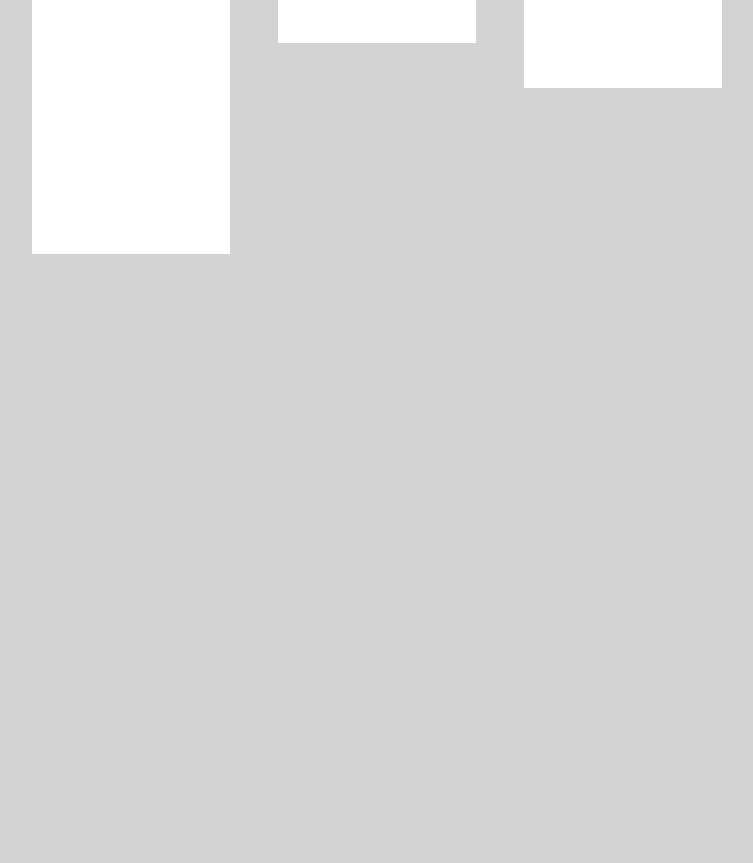
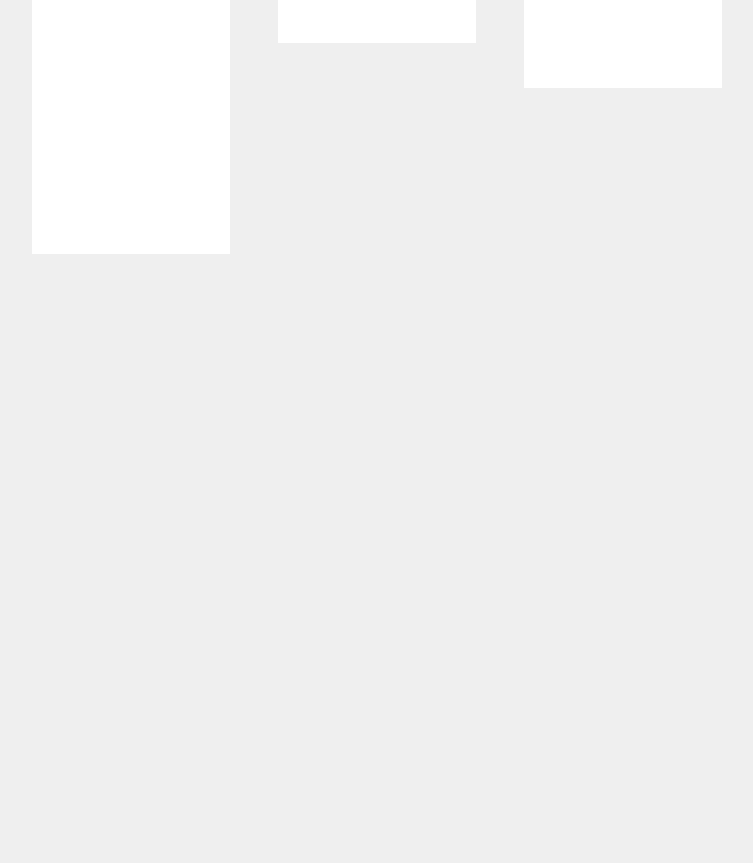
Before and after one commit to clearlysid/clearlysid.github.io, a Jekyll site: the page built from index.html, in a window 1280 px wide. Shown: the part 937-1800 px from the top of the page, without its empty margins (232-985 px from the left). Built offline with Jekyll 4.4.1, drawn with Linux system fonts in a browser that asks for light colours; some web fonts are replaced.

Commit message:
gave up on page transitions

```diff
--- a/_layouts/default.html
+++ b/_layouts/default.html
@@ -2,7 +2,7 @@
 <html lang="en">
 {% include head.html %}
 <body>
-    <div class="temp-mobile">
+    <div class="temp-mobile" style="z-index: 999;">
         <center>
             <h2>Hello,</h2>
             <p>I'm still working on optimizing this site to run on mobile.</p>
@@ -12,11 +12,11 @@
 
     {% include nav.html %}
 
-    <main id="swup">
+    <!-- needs swup id here  -->
+    <main >
     {{ content }}
     </main>
 
-    <div class="overlay transition-overlay"></div>
 
     <script src="{{ site.baseurl }}/js/anime.min.js"></script>
     <script src="{{ site.baseurl }}/js/swup.min.js"></script>
--- a/_layouts/project.html
+++ b/_layouts/project.html
@@ -15,5 +15,7 @@ layout: default
     {{ content }}
 </article>
 
+
+
 <footer>
 </footer>
--- a/index.html
+++ b/index.html
@@ -21,7 +21,7 @@ layout: default
 
 <div class="project-list">
     {% for project in site.work %}
-        <a class="project-item smooth" href="{{ site.baseurl }}{{ project.permalink }}">
+        <a class="project-item smooth transition-flow-up" href="{{ site.baseurl }}{{ project.permalink }}">
             <div class="box" style="position: relative;">
                 <div class="project-item-bg"></div>
                 <h5 class="project-item-title">{{ project.work }}</h5>
--- a/styles/_sass/_animations.scss
+++ b/styles/_sass/_animations.scss
@@ -1,24 +1,55 @@
-.overlay {
-    position: absolute;
-    top: 0;
-    left: 0;
-    height: 100vh;
-    width: 100%;
-    background-color: lightgray;
-    z-index: 5;
+// .overlay {
+//     position: absolute;
+//     top: 100vh;
+//     left: 0;
+//     height: 100vh;
+//     width: 100%;
+//     background-color: lightgray;
+//     z-index: 5;
+//     overflow: hidden;
+// }
 
-}
+// .transition-overlay-show-up {
+//     // transform: translateY(100vh);
+//     transition: 1s cubic-bezier(0.86, 0, 0.07, 1);
+// }
 
-.transition-overlay {
-    transform-origin: center;
-    transform: translateY(100vh);
-    transition: 0.5s ease-in-out;
-}
+// html.is-leaving .transition-overlay-show-up {
+//     transform: translateY(-100%);
+// }
 
-html.is-leaving .transition-overlay {
-    transform: translateY(0);
-}
+// html.is-rendering .transition-overlay-hide-up {
+//     transition: 1s cubic-bezier(0.23, 1, 0.32, 1);
+//     transform: translateY(-200vh);
+// }
 
-html.is-rendering .transition-overlay {
-    transform: translateY(-100vh);
-}
+// .transition-overlay-show-down {
+//     transition: 1s cubic-bezier(0.86, 0, 0.07, 1);
+// }
+
+// html.is-leaving .transition-overlay-show-down {
+//     transform: translateY(-100%);
+// }
+
+// html.is-rendering .transition-overlay-hide-down {
+//     transition: 1s cubic-bezier(0.23, 1, 0.32, 1);
+//     transform: translateY(0vh);
+// }
+
+// .transition-flow-up:nth-child(1) {
+//     transition: 1.2s cubic-bezier(0.86, 0, 0.07, 1);
+// }
+// .transition-flow-up:nth-child(2) {
+//     transition: 1.4s cubic-bezier(0.86, 0, 0.07, 1);
+// }
+// .transition-flow-up:nth-child(3) {
+//     transition: 1.4s cubic-bezier(0.86, 0, 0.07, 1);
+// }
+// .transition-flow-up:nth-child(4) {
+//     transition: 1s cubic-bezier(0.86, 0, 0.07, 1);
+// }
+
+
+// html.is-leaving .transition-flow-up {
+//     transform: translateY(-200vh);
+// }
--- a/styles/main.scss
+++ b/styles/main.scss
@@ -13,7 +13,6 @@ $root-font-size-mobile: 16px;
 
 body {
   font-family: $body-font;
-  --random-animation-time: 1s;
 }
 
 
```
Also changed, not shown: js/app.js (+4 -5 lines).
